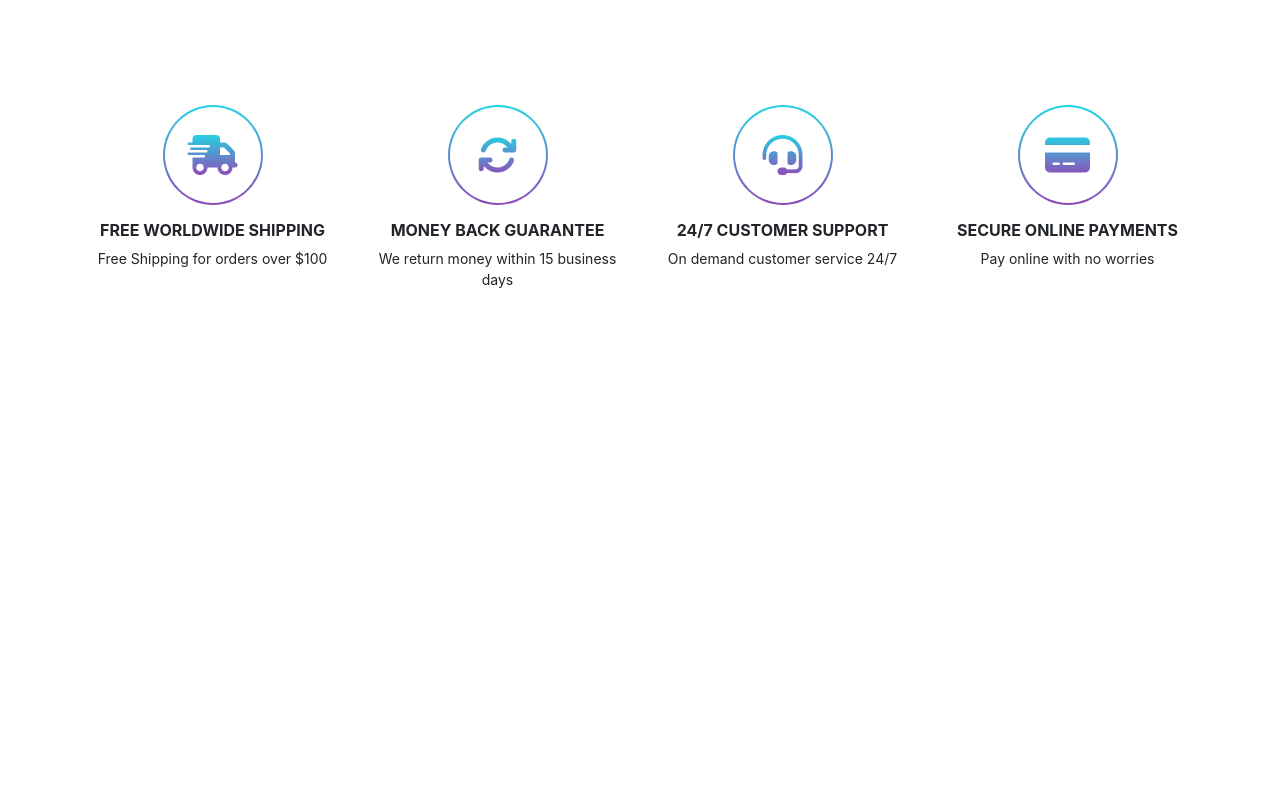
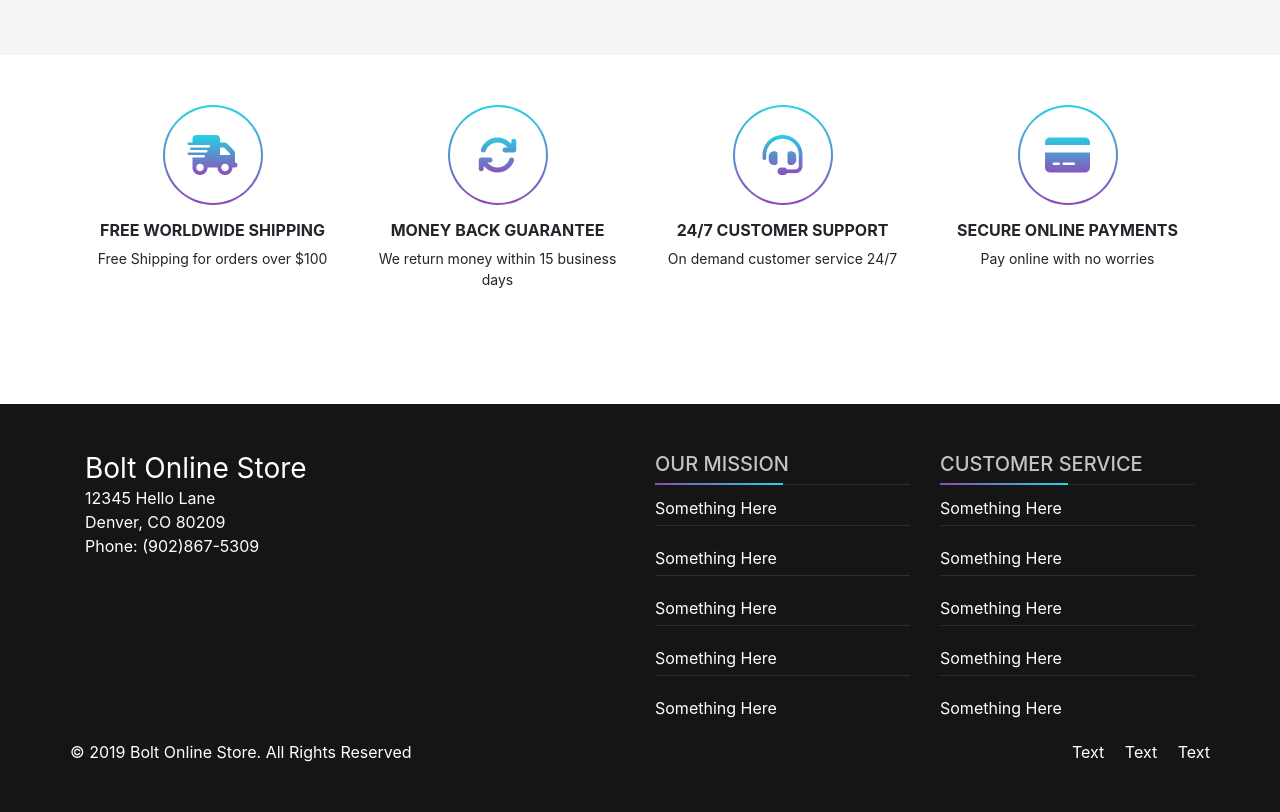
Before and after one commit to bf2344/OnlineStore, a plain HTML site: page index.html in a window 1280 px wide. Shown: the part 2960-3772 px from the top of the page. Before the commit the page ends 3364 px from the top, so only its background shows below. Drawn offline with nearby package versions, Linux system fonts and the light colour scheme; a web font is replaced by a local one.

Commit message:
front page finished

```diff
--- a/index.html
+++ b/index.html
@@ -346,7 +346,7 @@
     <!-- END FEATURED SNEAKERS -->
 
     <!-- SERVICES -->
-    <section class="arrivals">
+    <section class="our-services">
         <div class="container">
             <div class="row text-center">
                 <div class="col-12 col-sm-6 col-md-3 mb-5">
@@ -390,6 +390,84 @@
     </section>
     <!-- END SERVICES -->
 
+    <!-- FOOTER -->
+    <footer class="py-5">
+        <div class="container">
+            <div class="row">
+                <div class="col-12 col-lg-6">
+                    <address>
+                        <strong class="h3 font-weight-normal">Bolt Online Store</strong><br>
+                        12345 Hello Lane <br>
+                        Denver, CO 80209 <br>
+                        Phone: (902)867-5309
+                    </address>
+                </div>
+
+                <div class="col-12 col-sm-6 col-lg-3">
+                    <div class="footer-title">
+                        <h5>Our Mission</h5>
+                        <span class="custom-border"></span>
+                    </div>
+                    <ul class="footer-list">
+                        <li>
+                            <a class="footer-link" href="#">Something Here</a>
+                        </li>
+                        <li>
+                            <a class="footer-link" href="#">Something Here</a>
+                        </li>
+                        <li>
+                            <a class="footer-link" href="#">Something Here</a>
+                        </li>
+                        <li>
+                            <a class="footer-link" href="#">Something Here</a>
+                        </li>
+                        <li>
+                            <a class="footer-link" href="#">Something Here</a>
+                        </li>
+                    </ul>
+                </div>
+                <div class="col-12 col-sm-6 col-lg-3">
+                    <div class="footer-title">
+                        <h5>Customer service</h5>
+                        <span class="custom-border"></span>
+                    </div>
+                    <ul class="footer-list">
+                        <li>
+                            <a class="footer-link" href="#">Something Here</a>
+                        </li>
+                        <li>
+                            <a class="footer-link" href="#">Something Here</a>
+                        </li>
+                        <li>
+                            <a class="footer-link" href="#">Something Here</a>
+                        </li>
+                        <li>
+                            <a class="footer-link" href="#">Something Here</a>
+                        </li>
+                        <li>
+                            <a class="footer-link" href="#">Something Here</a>
+                        </li>
+                    </ul>
+                </div>
+
+                <hr class="line mt-5">
+
+                <div class="w-100 d-md-flex justify-content-between align-items-center text-center">
+                    <div class="order-2">
+                        <a class="footer-link" href="#">Text</a>
+                        <a class="footer-link ml-3" href="#">Text</a>
+                        <a class="footer-link ml-3" href="#">Text</a>
+                    </div>
+                    <div>
+
+                        <p class="m-0 text-small order-1">&copy; 2019 Bolt Online Store. All Rights Reserved</p>
+                    </div>
+                </div>
+            </div>
+        </div>
+    </footer>
+    <!-- END FOOTER -->
+
     <script src="https://code.jquery.com/jquery-3.3.1.slim.min.js"
         integrity="sha384-q8i/X+965DzO0rT7abK41JStQIAqVgRVzpbzo5smXKp4YfRvH+8abtTE1Pi6jizo" crossorigin="anonymous">
     </script>
--- a/main.css
+++ b/main.css
@@ -223,6 +223,17 @@ ul{
 
 /* END WOMENS COLLECTION */
 
+/* NEW ARRIVALS */
+.arrivals{
+    background-color: #f5f5f5;
+}
+
+.new-arrival-img{
+    max-width: 300px;
+    margin: auto;
+}
+/* END NEW ARRIVALS */
+
 /* SERVICES */
 .our-services-icon{
     width: 100px;
@@ -259,3 +270,61 @@ ul{
     font-size: 14px;
 }
 /* END SERVICES */
+
+/* START FOOTER */
+footer{
+    color: #fff;
+    background-color: #151515;
+}
+
+.footer-title{
+    position: relative;
+}
+
+.footer-title h5{
+    text-transform: uppercase;
+    color: rgba(255, 255, 255, .75)
+}
+
+.custom-border{
+    position: absolute;
+    width: 100%;
+    height: 1px;
+    background-color: rgba(255, 255, 255, .1)
+}
+
+.custom-border::before{
+    content: '';
+    position: absolute;
+    left: 0;
+    bottom: 0;
+    width: 50%;
+    height: 2px;
+    background: linear-gradient(to left, #23d5e3, #9149b9)
+}
+
+.footer-list li{
+    border-bottom: 1px solid rgba(255, 255, 255, .1);
+    margin: 15px 0;
+    padding: 5px 0;
+}
+
+.footer-list li:last-child{
+    border: none;
+}
+
+.footer-link{
+    color: #fff !important;
+    transition: opacity 650ms;
+}
+
+.footer-link:hover{
+    opacity: .6;
+}
+
+.line{
+    border-top-color: #fff;
+}
+
+
+/* END FOOTER */
```
Lines whose indentation alone changed are shown as unchanged.
